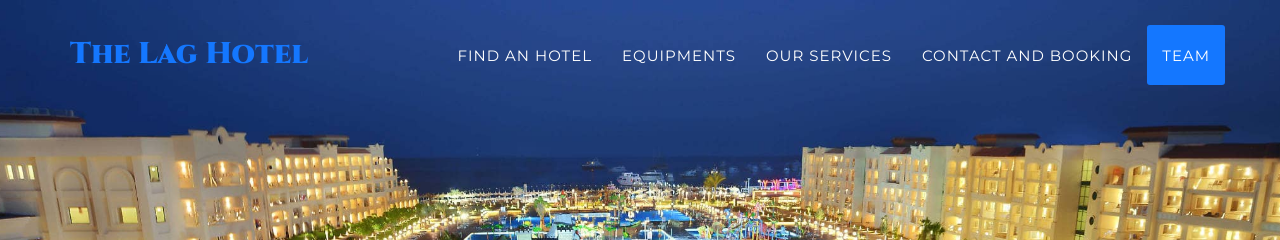
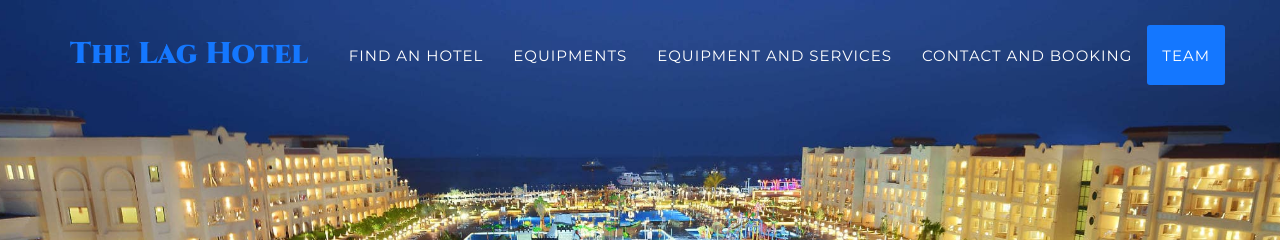
Before and after one commit to VincentGautier/Hotel-web-site, a Jekyll site: the page built from index.html, in a window 1280 px wide. Shown: the top 240 px of the page. Built offline with Jekyll 4.4.1, drawn with Linux system fonts in a browser that asks for light colours; some web fonts are replaced.

Commit message:
Update header.html

```diff
--- a/_includes/header.html
+++ b/_includes/header.html
@@ -26,7 +26,7 @@
 
                     </li>
                     <li>
-                        <a class="page-scroll" href="#our_services">Our Services</a>
+                        <a class="page-scroll" href="#equipment_services">Equipment and services</a>
                     </li>
                     <li>
                         <a class="page-scroll" href="#contact_booking">Contact and booking</a>
```
